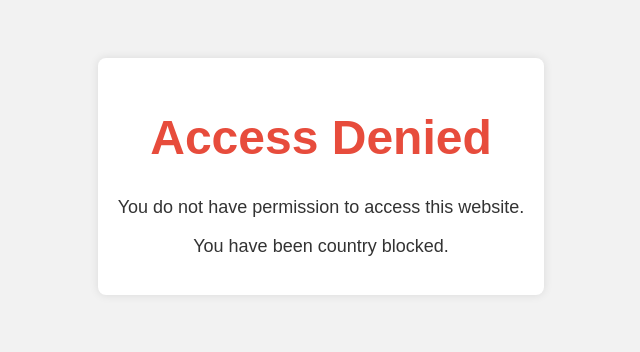
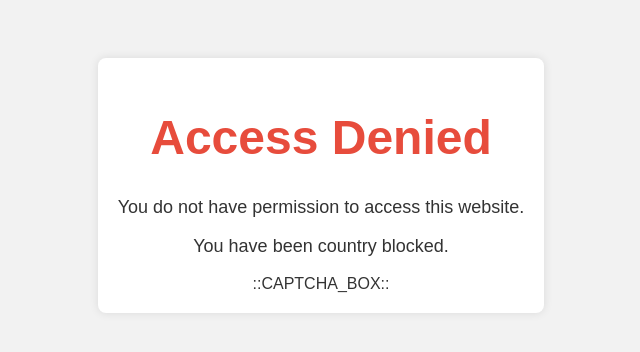
Before and after one commit to whatyouonabout/country-denied-page, a plain HTML site: page index.html in a window 1280 px wide. Shown: the whole page, without its empty margins (319-959 px from the left). Drawn offline with Linux system fonts and the light colour scheme.

Commit message:
Update index.html

```diff
--- a/index.html
+++ b/index.html
@@ -35,6 +35,7 @@
         <h1>Access Denied</h1>
         <p>You do not have permission to access this website.</p>
         <p>You have been country blocked.</p>
+        ::CAPTCHA_BOX::
     </div>
 </body>
 </html>
```
